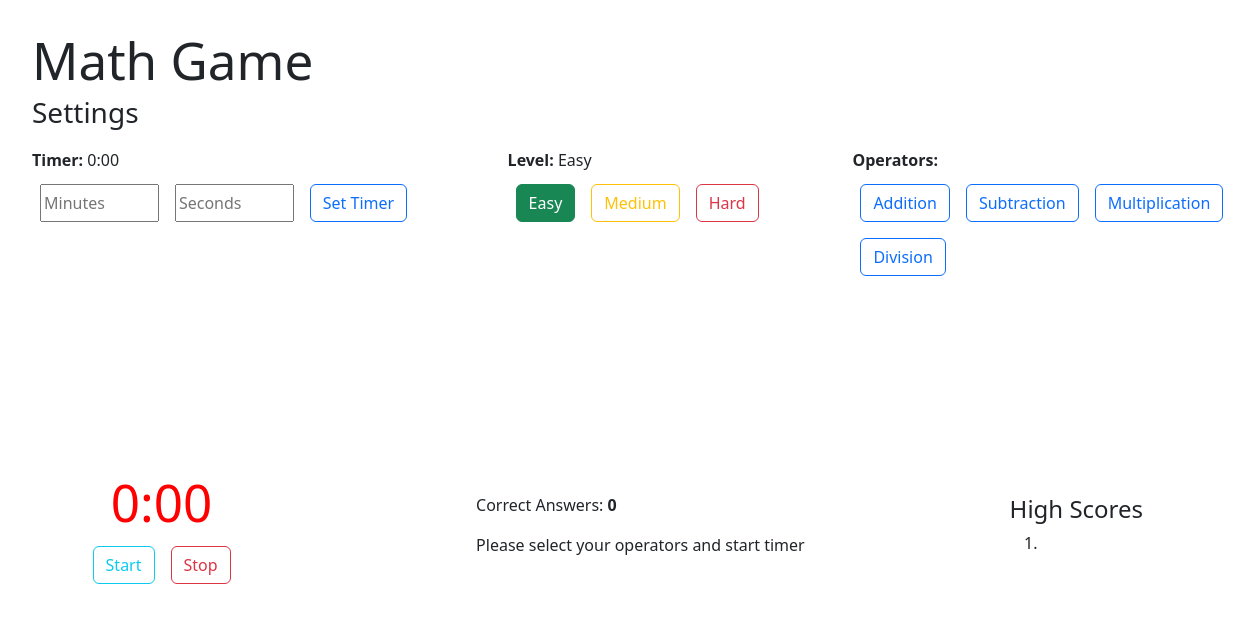
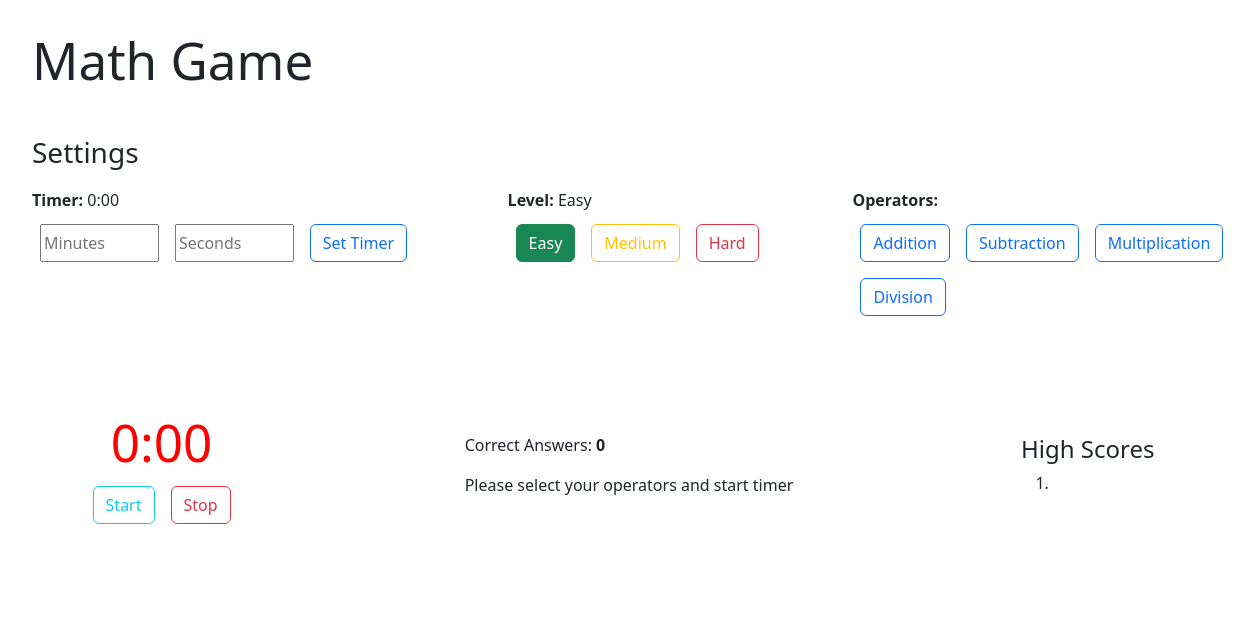
Before and after one commit to BriGuy520/math-game, a React (Vite) app: page / in a window 1536 px wide. Shown: the top 622 px of the page, without its empty margins (88-1342 px from the left). Built offline with nearby package versions, Linux system fonts and the light colour scheme.

Commit message:
adding some layout changes

```diff
--- a/src/App.css
+++ b/src/App.css
@@ -40,6 +40,10 @@
   text-align: center;
 }
 
+.play-container {
+  width: 35%;
+}
+
 .play-container, .scores-container {
   margin: auto 20px;
 }
@@ -77,10 +81,6 @@
     padding: 20px;
   }
 
-  .game-container {
-    margin-top: 100px;
-  }
-
   .board-container {
     flex-direction: row;
     width: 80%;
--- a/src/App.tsx
+++ b/src/App.tsx
@@ -93,7 +93,7 @@ function App() {
   return (
     <>
     <div className="container">
-      <h1>Math Game</h1>
+      <h1 style={{'marginBottom': '48px'}}>Math Game</h1>
       <div className="settings-container">
         <SettingsBar
             level={level}
```
